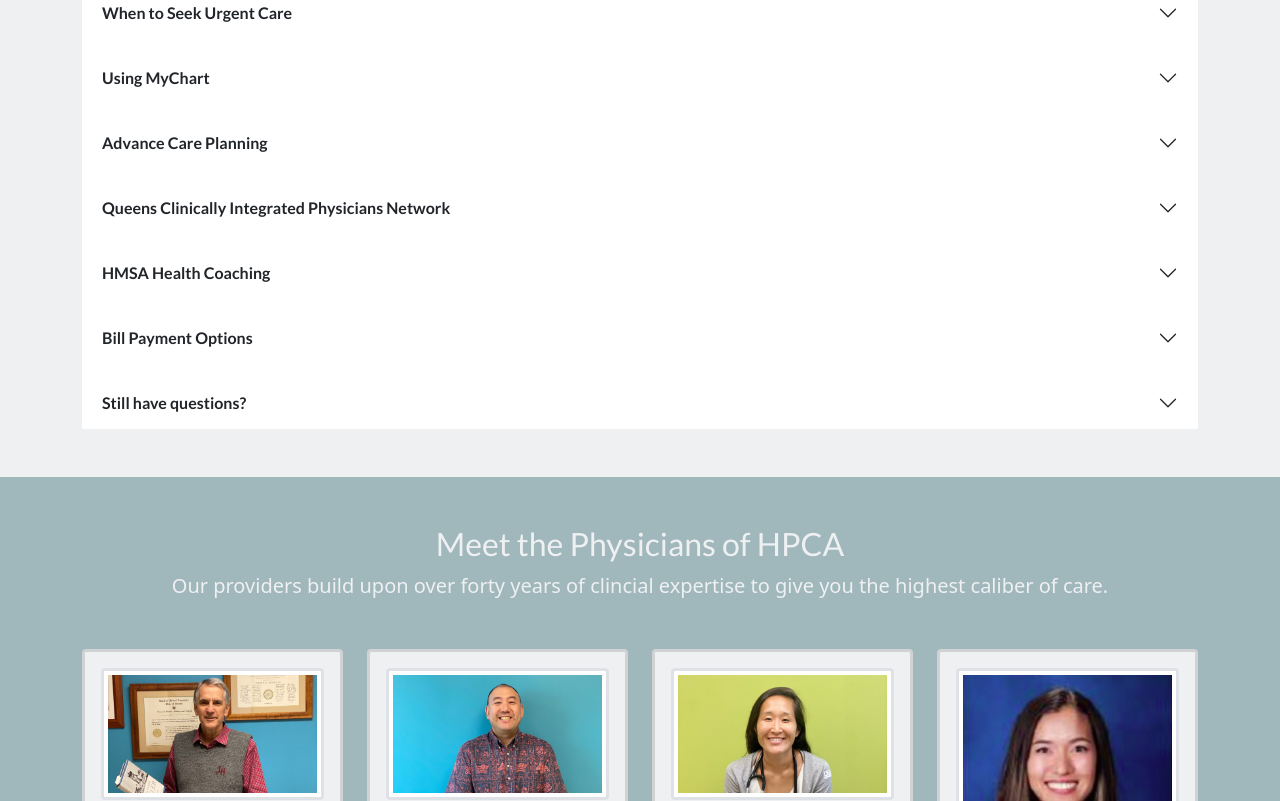
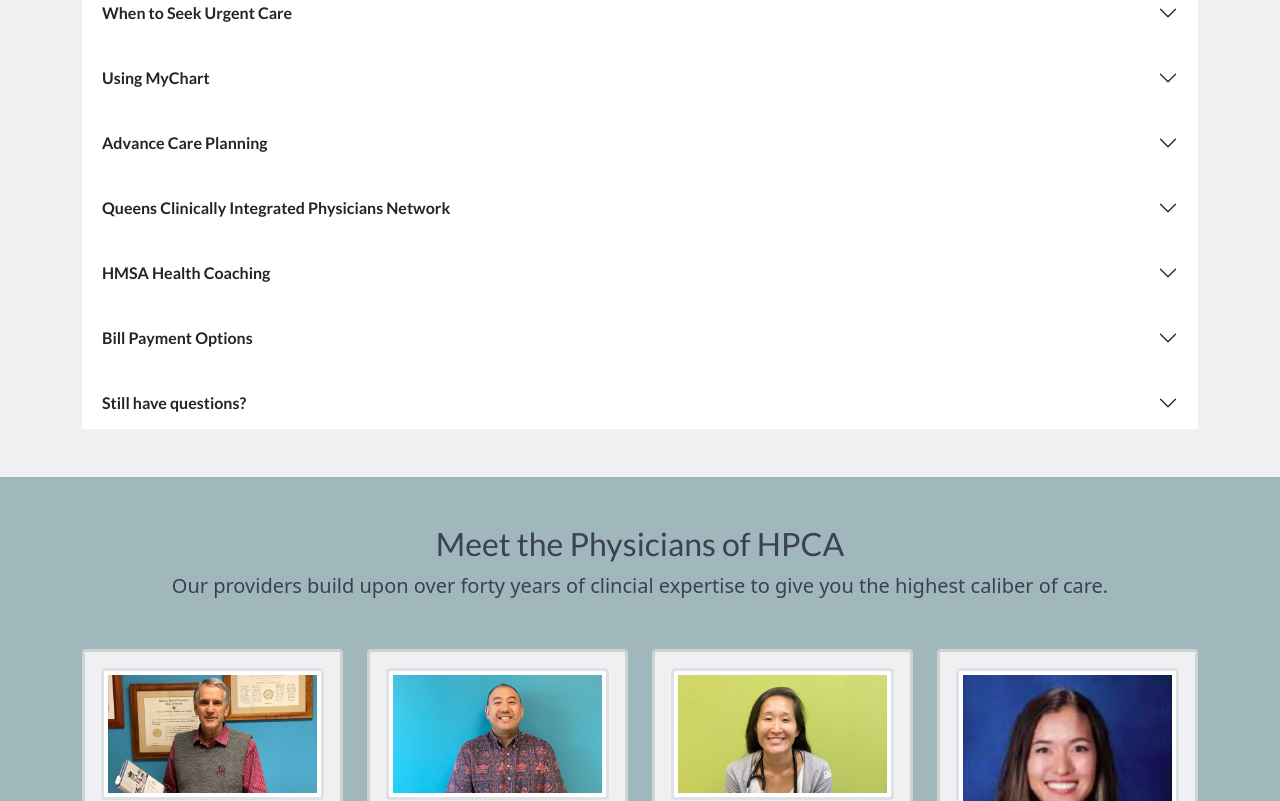
Before and after one commit to colburnlee/hpca, a plain HTML site: page index.html in a window 1280 px wide. Shown: the part 1446-2247 px from the top of the page. Drawn offline with nearby package versions, Linux system fonts and the light colour scheme.

Commit message:
index update

```diff
--- a/index.html
+++ b/index.html
@@ -72,7 +72,7 @@
         <section class="bg-secondary text-light p-5">
             <div class="container" id="bill_pay">
                 <div class="d-md-flex justify-content-between align-items-center">
-                    <h3 class="h3 mb-3 mb-md-0">Need to pay your bill? Try our online payment portal through Akamai Pay here:</h3>
+                    <h3 class="h3 mb-3 text-dark mb-md-0">Need to pay your bill? Try our online payment portal through Akamai Pay here:</h3>
                     <button class="btn btn-success btn-lg"><a href="https://www.akamaipay.com/HonoluluPrimaryCareAssociates/Practice" target="_blank" class="text-light" >Online Bill Pay</a></button>
                 </div>
             </div>
@@ -343,10 +343,10 @@
         <!-- About Us -->
         <section id="about_us" class="p-5 bg-secondary">
             <div class="container">
-                <h2 class="text-center text-light">
+                <h2 class="text-center text-dark">
                     Meet the Physicians of HPCA
                 </h2>
-                <p class="lead text-center text-light mb-5">
+                <p class="lead text-center text-dark mb-5">
                     Our providers build upon over forty years of clincial expertise to give you the highest caliber of care.
                 </p>
 
```
